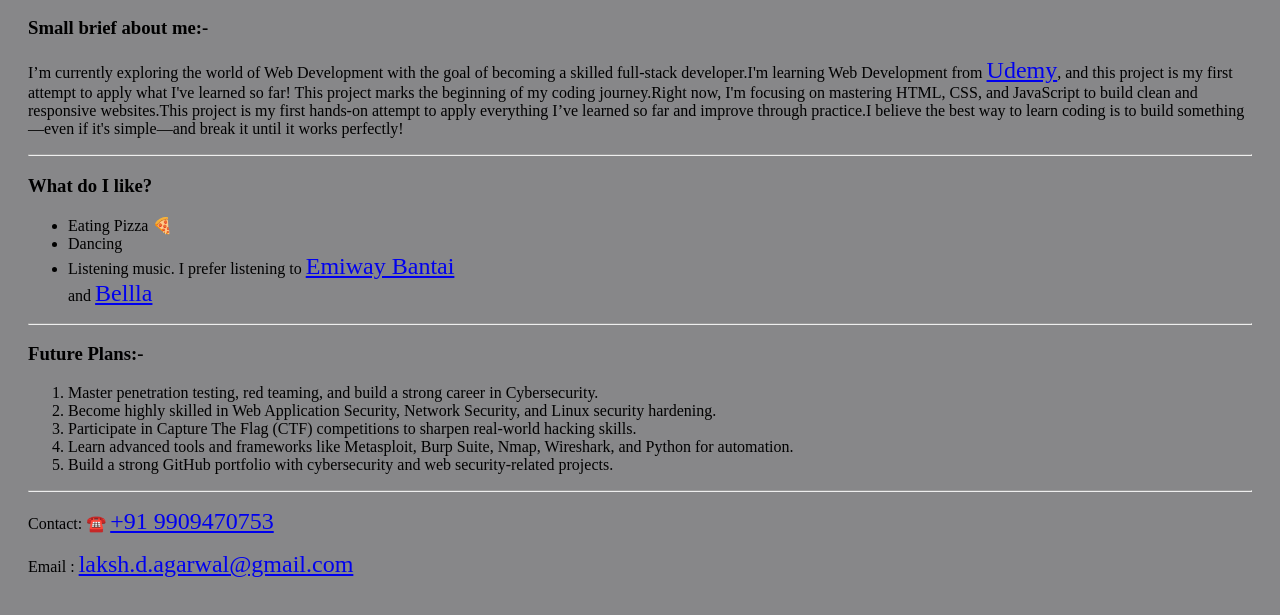
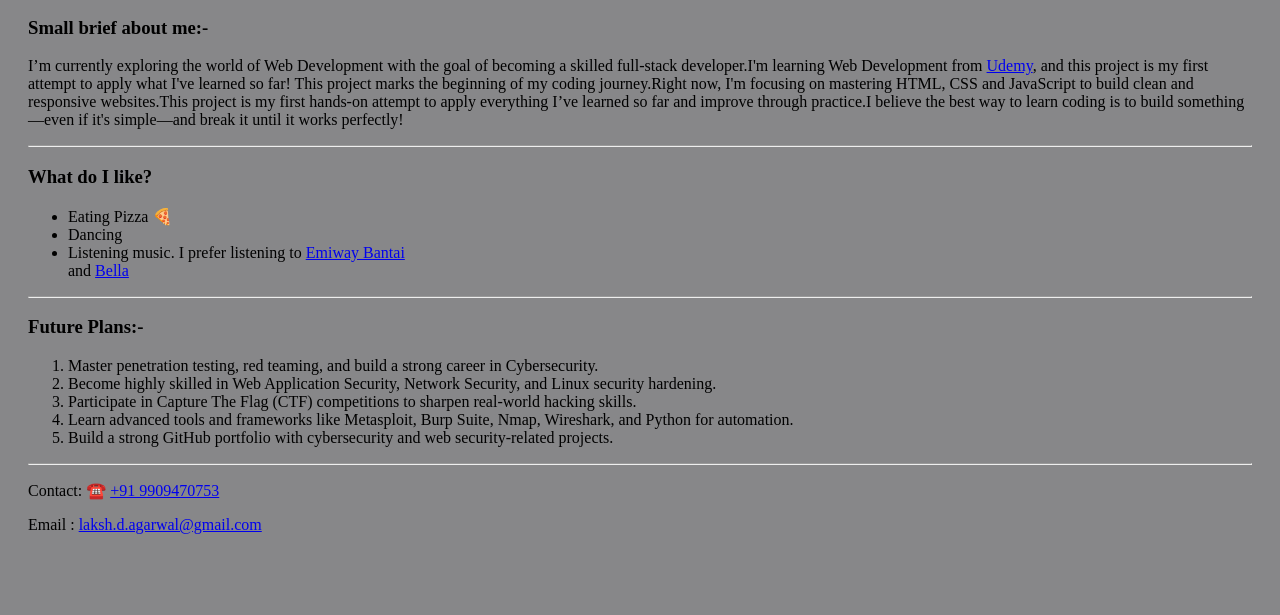
Before and after one commit to VVcoder0718/html-portfolio, a plain HTML site: page index.html in a window 1280 px wide. Shown: the part 159-774 px from the top of the page. Drawn offline with Linux system fonts and the light colour scheme.

Commit message:
Update index.html

```diff
--- a/index.html
+++ b/index.html
@@ -9,9 +9,7 @@
             background-color: rgb(135, 135, 137);
         }
 
-        a {
-            font-size: x-large;
-        }
+
     </style>
     <meta charset="UTF-8">
     <meta name="viewport" content="width=device-width, initial-scale=1.0">
@@ -34,7 +32,7 @@
             href="
                 https://www.udemy.com/share/1013gG3@1_FmuBn0zI7ZCzHNVhJtoVlZt7DMyl8A3WV0xCeqsXeptOOHe_Va5pjKCg3h53QT7w==/"
                 target="_blank">Udemy</a>, and this project is my first attempt to apply what I've learned so far!
-        This project marks the beginning of my coding journey.Right now, I'm focusing on mastering HTML, CSS, and
+        This project marks the beginning of my coding journey.Right now, I'm focusing on mastering HTML, CSS and
         JavaScript to build clean and responsive websites.This project is my first hands-on attempt to apply everything
         I’ve learned so far and improve through practice.I believe the best way to learn coding is to build
         something—even if it's simple—and break it until it works perfectly!</p>
@@ -45,7 +43,7 @@
             <li>Dancing</li>
             <li>Listening music. I prefer listening to <a href="https://open.spotify.com/artist/008PpLcKUtVXle6JSwkq3I"
                     target="_blank">Emiway Bantai</a></li> and <a
-                href="https://open.spotify.com/artist/5gzMmZ8RKovEfs38ca7hkG" target="_blank">Bellla</a>
+                href="https://open.spotify.com/artist/5gzMmZ8RKovEfs38ca7hkG" target="_blank">Bella</a>
         </ul>
         <hr>
         <h3>Future Plans:-</h3>
@@ -67,4 +65,5 @@
 
 </body>
 
+
 </html>
```
